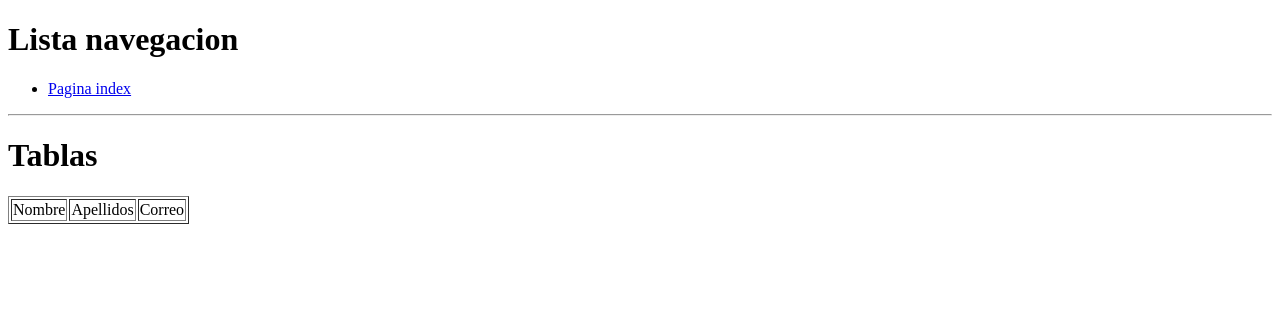
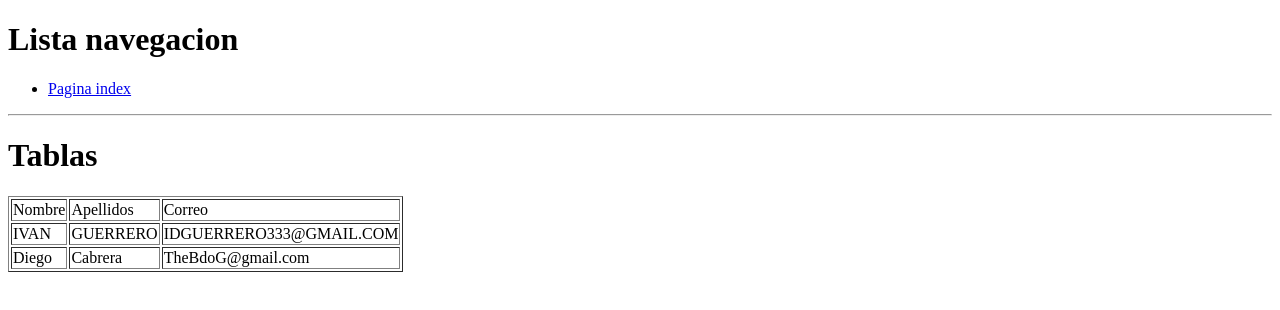
Before and after one commit to Idguerrero333/HTML, a plain HTML site: page contactos.html in a window 1280 px wide. Drawn offline with Linux system fonts and the light colour scheme.

Commit message:
Update tabla en contactos.html

```diff
--- a/contactos.html
+++ b/contactos.html
@@ -19,6 +19,16 @@
         <td>Apellidos</td>
         <td>Correo</td>
       </tr>
+      <tr><!-- etiqueta tr para filas-->
+        <td>IVAN</td><!-- etiqueta td para columnas-->
+        <td>GUERRERO</td>
+        <td>IDGUERRERO333@GMAIL.COM</td>
+      </tr>
+      <tr><!-- etiqueta tr para filas-->
+        <td>Diego</td><!-- etiqueta td para columnas-->
+        <td>Cabrera</td>
+        <td>TheBdoG@gmail.com</td>
+      </tr>
     </table>
   </body>
 </html>
```
